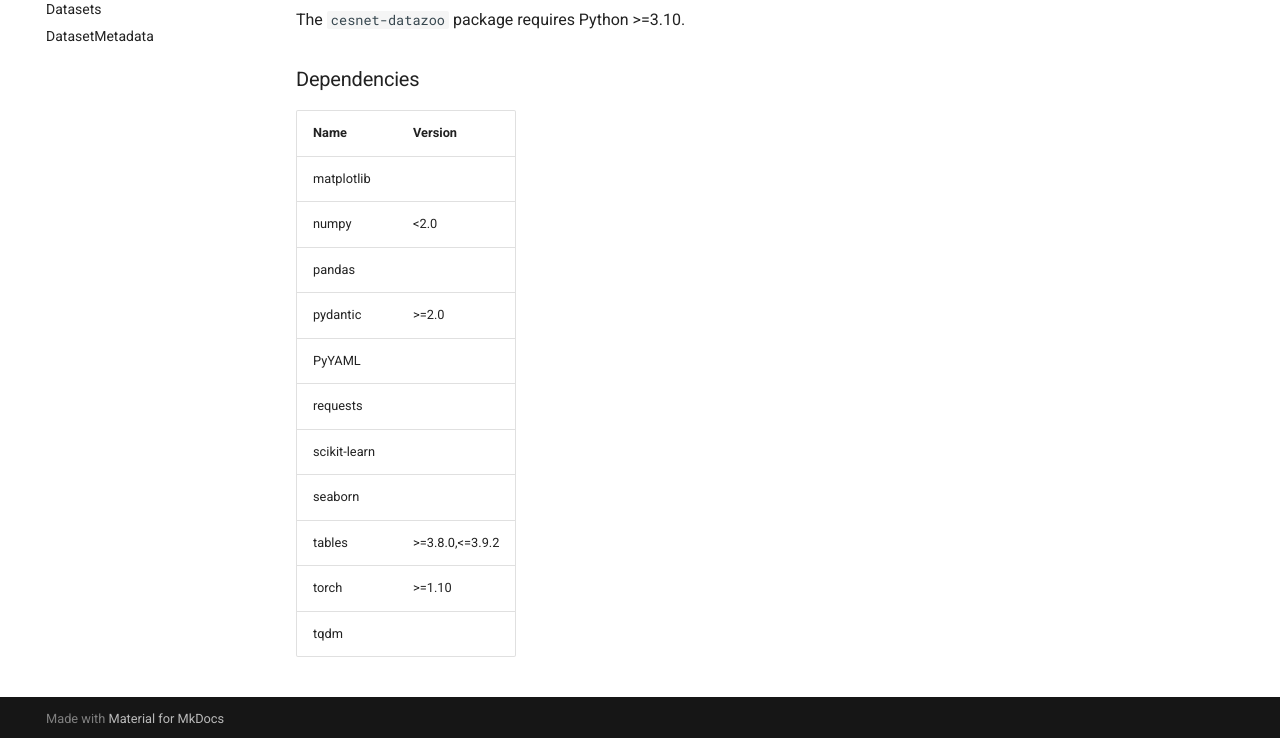
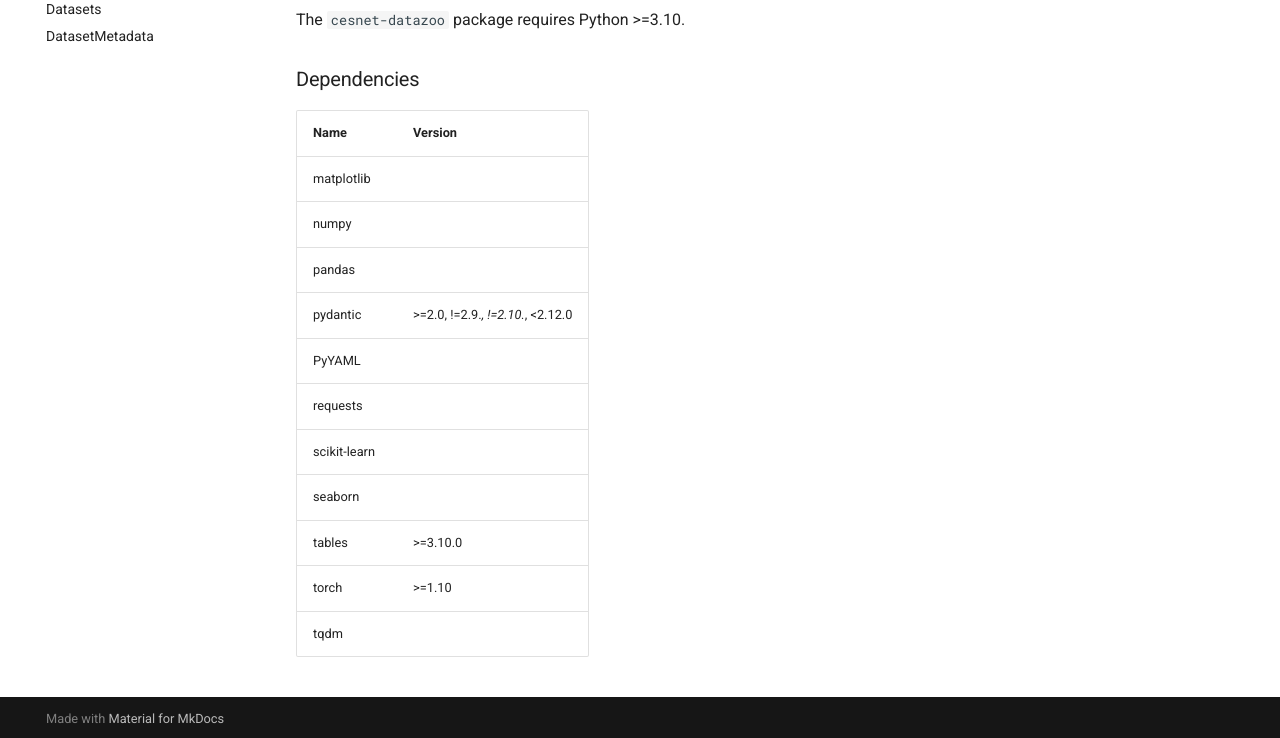
Before and after one commit to CESNET/cesnet-datazoo, an MkDocs documentation site: the page built from docs/installation.md, in a window 1280 px wide and 1184 px high. Shown: the part 443-1181 px from the top of the window. Built offline with MkDocs 1.6.1 and Material for MkDocs 9.7.7, drawn with Linux system fonts in a browser that asks for light colours; comment, search, counter and statistics services are not loaded.

Commit message:
Docs: Updated supported versions of numpy, pydantic, tables

```diff
--- a/docs/installation.md
+++ b/docs/installation.md
@@ -15,16 +15,16 @@ The `cesnet-datazoo` package requires Python >=3.10.
 
 ### Dependencies
 
-| Name         | Version         |
-|--------------|-----------------|
-| matplotlib   |                 |
-| numpy        | <2.0            |
-| pandas       |                 |
-| pydantic     | >=2.0           |
-| PyYAML       |                 |
-| requests     |                 |
-| scikit-learn |                 |
-| seaborn      |                 |
-| tables       | >=3.8.0,<=3.9.2 |
-| torch        | >=1.10          |
-| tqdm         |                 |
+| Name         | Version                            |
+|--------------|------------------------------------|
+| matplotlib   |                                    |
+| numpy        |                                    |
+| pandas       |                                    |
+| pydantic     | >=2.0, !=2.9.*, !=2.10.*, <2.12.0  |
+| PyYAML       |                                    |
+| requests     |                                    |
+| scikit-learn |                                    |
+| seaborn      |                                    |
+| tables       | >=3.10.0                           |
+| torch        | >=1.10                             |
+| tqdm         |                                    |
```
